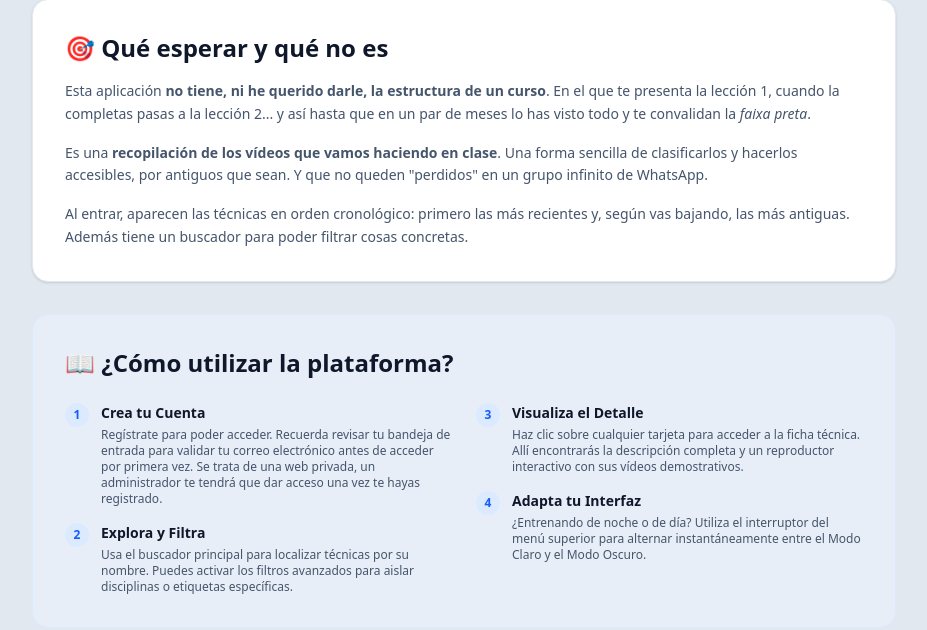
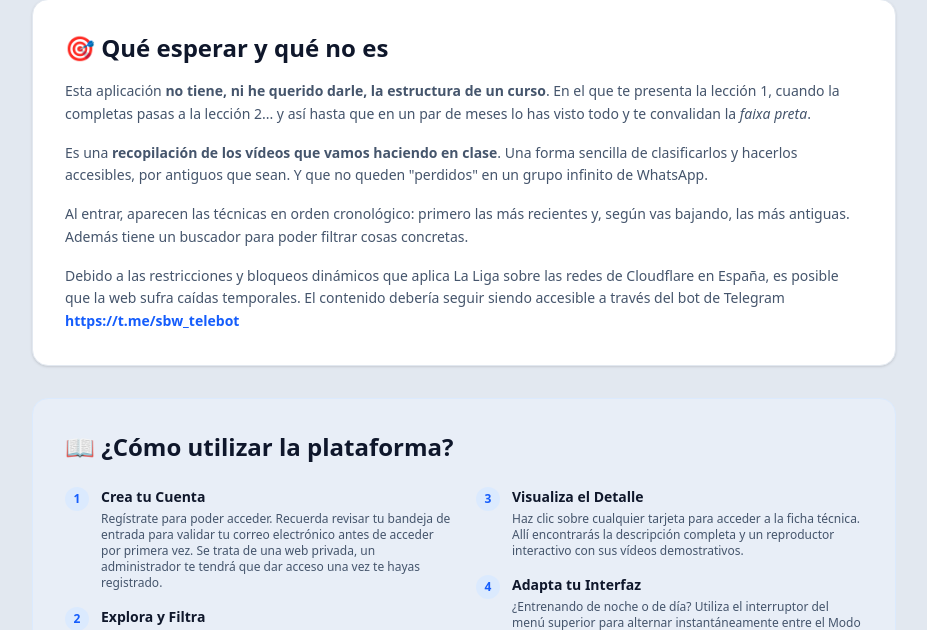
Before and after one commit to ALSREPO/web_aamm, a FastAPI app: page /acerca-de in a window 1280 px wide. Shown: the part 384-1014 px from the top of the page, without its empty margins (176-1103 px from the left). Run offline with FastAPI, Linux system fonts and the light colour scheme; style sheets or scripts are compiled from the project's sources; parts of the project's set-up code (start-up, migrations or seed data) failed here and were passed over.

Commit message:
feat(acerca_de): incluir aviso de que puede no estar disponible debido a bloqueos de La Liga sobre Cloudflare. Incluyo el enlace al bot de Telegram

```diff
--- a/src/templates/acerca_de.html
+++ b/src/templates/acerca_de.html
@@ -33,8 +33,14 @@
         <p class="text-sm text-slate-600 dark:text-slate-400 mb-4 leading-relaxed">
             Es una <strong>recopilación de los vídeos que vamos haciendo en clase</strong>. Una forma sencilla de clasificarlos y hacerlos accesibles, por antiguos que sean. Y que no queden "perdidos" en un grupo infinito de WhatsApp.
         </p>
+        <p class="text-sm text-slate-600 dark:text-slate-400 mb-4 leading-relaxed">
+            Al entrar, aparecen las técnicas en orden cronológico: primero las más recientes y, según vas bajando, las más antiguas. Además tiene un buscador para poder filtrar cosas concretas.
+        </p>
         <p class="text-sm text-slate-600 dark:text-slate-400 mb-0 leading-relaxed">
-            Al entrar, aparecen las técnicas en orden cronológico: primero las más recientes y, según vas bajando, las más antiguas. Además tiene un buscador para poder filtrar cosas concretas.
+            Debido a las restricciones y bloqueos dinámicos que aplica La Liga sobre las redes de Cloudflare en España, es posible que la web sufra caídas temporales. El contenido debería seguir siendo accesible a través del bot de Telegram
+            <a href="https://t.me/sbw_telebot" target="_blank" rel="noopener noreferrer" class="text-blue-600 dark:text-blue-400 font-semibold hover:underline inline-flex items-center gap-1">
+                https://t.me/sbw_telebot
+            </a>
         </p>
     </div>
 
```
